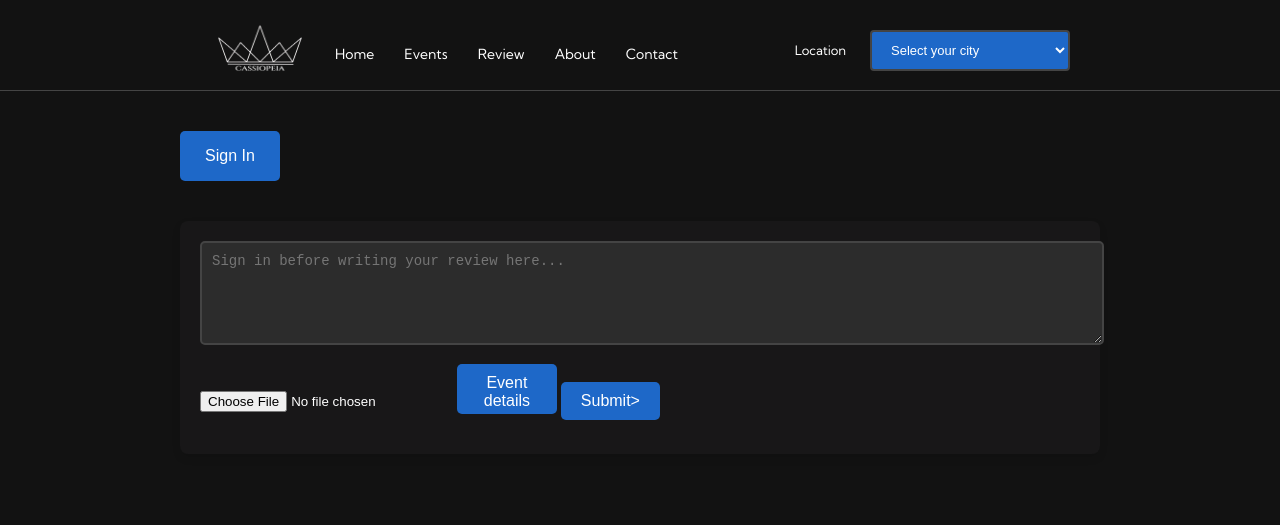
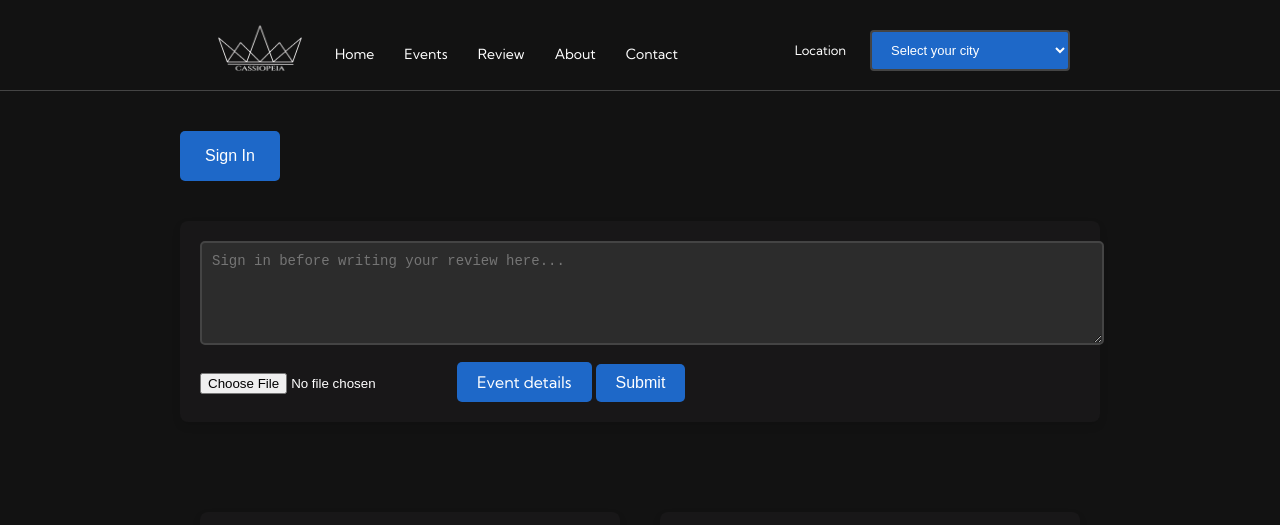
Before and after one commit to AnujaHub/Cassiopeia, a plain HTML site: page reviews.html in a window 1280 px wide. Shown: the top 525 px of the page. Drawn offline with Linux system fonts and the light colour scheme.

Commit message:
Update reviews.html

```diff
--- a/reviews.html
+++ b/reviews.html
@@ -36,8 +36,8 @@
         <form action="#" method="POST">
             <textarea name="review" rows="5" placeholder="Sign in before writing your review here..."></textarea>
             <input type="file" placeholder="choose files" accept=".jpg, .jpeg, .png">
-            <button class="sign-in-button" href="events.html">Event details</button>
-            <button type="submit" href="#submit">Submit></button>
+            <a class="sign-in-button" href="events.html">Event details</a>
+            <button type="submit">Submit</button>
         </form>
     </div>
 </div>
```
